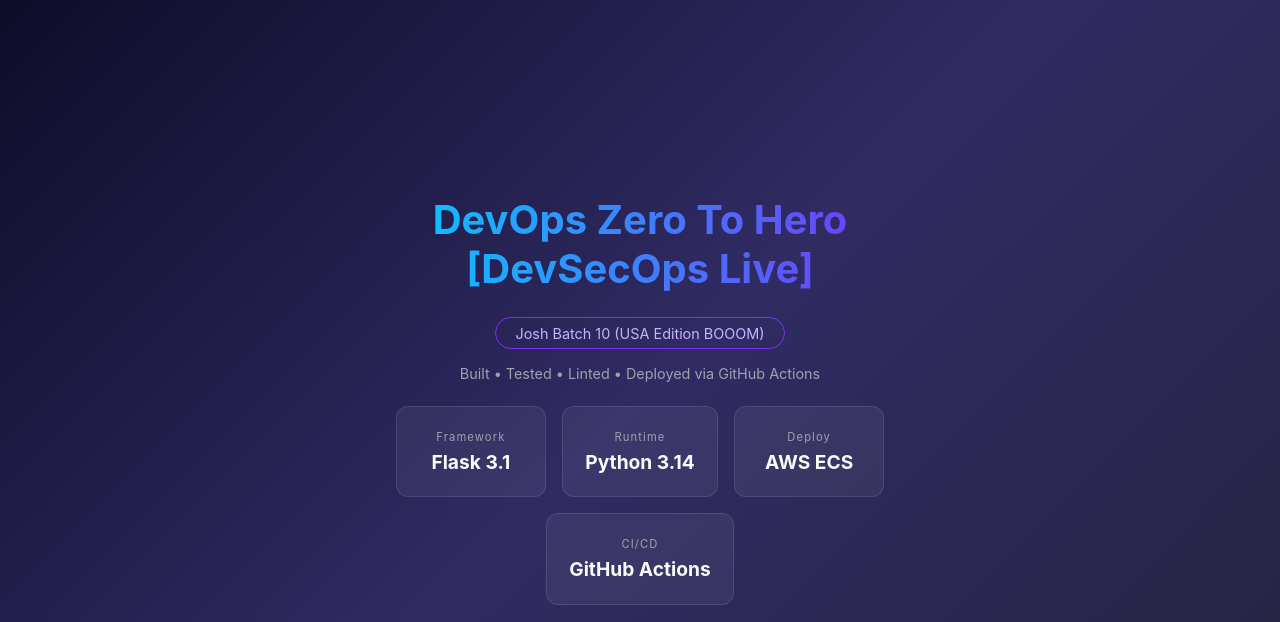
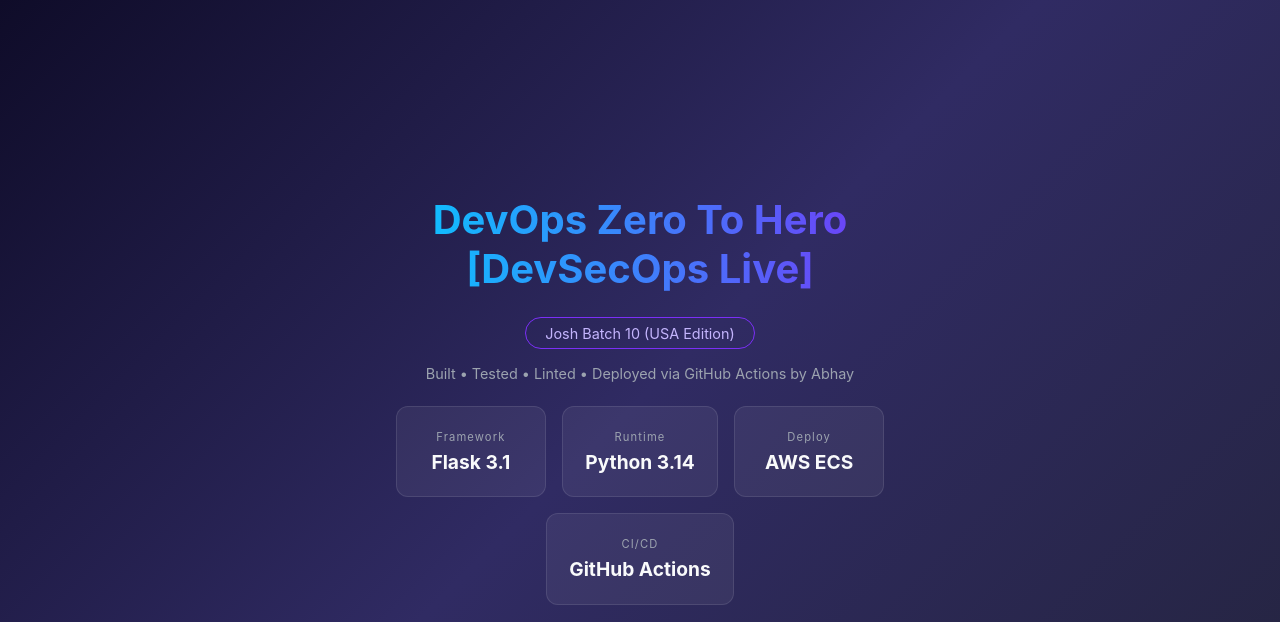
Before and after one commit to Abhay23D/GitHub_Actions, a Flask app: page / in a window 1280 px wide. Shown: the top 622 px of the page. Run offline with Flask 3, Linux system fonts and the light colour scheme.

Commit message:
minor changes to index.html

```diff
--- a/templates/index.html
+++ b/templates/index.html
@@ -79,10 +79,10 @@ color:#f9fafb
 <div class="container">
 
 <h1>DevOps Zero To Hero [DevSecOps Live]</h1>
-<div class="badge">Josh Batch 10 (USA Edition BOOOM)</div>
+<div class="badge">Josh Batch 10 (USA Edition)</div>
 
 <div class="pipeline">
-Built • Tested • Linted • Deployed via GitHub Actions
+Built • Tested • Linted • Deployed via GitHub Actions by Abhay
 </div>
 
 <div class="cards">
```
